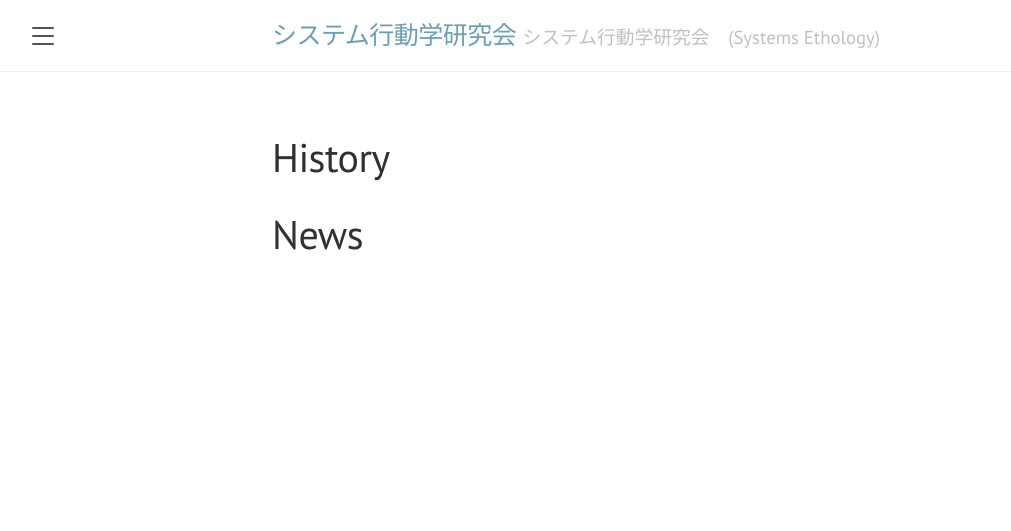
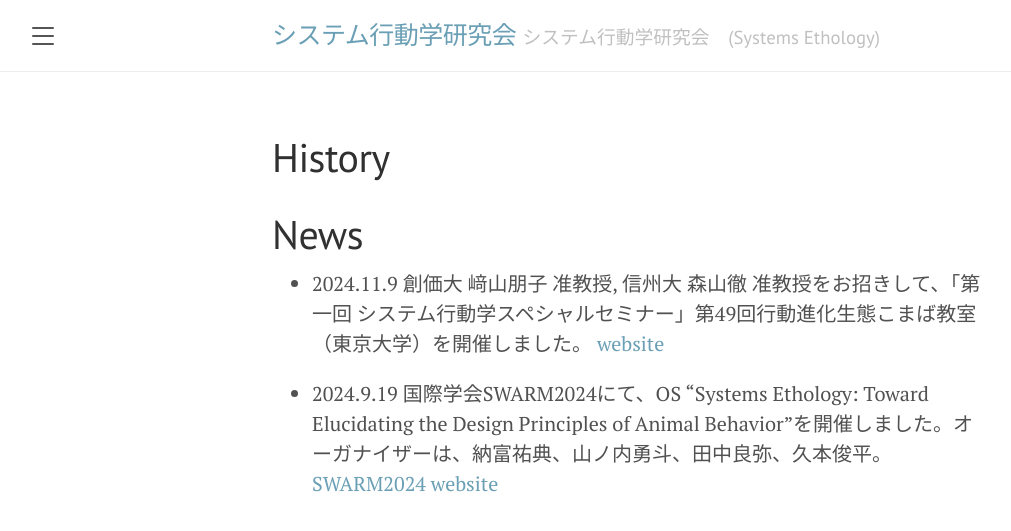
Before and after one commit to SystemsEthology/website, a Jekyll site: the page built from history.md, in a window 1280 px wide. Shown: the top 531 px of the page, without its empty margins (8-1019 px from the left). Built offline with Jekyll 4.4.1, drawn with Linux system fonts in a browser that asks for light colours.

Commit message:
Update history.md

```diff
--- a/history.md
+++ b/history.md
@@ -5,3 +5,9 @@ order: 3
 ---
 
 # News
+
+- 2024.11.9  創価大 﨑山朋子 准教授, 信州大 森山徹 准教授をお招きして、「第一回 システム行動学スペシャルセミナー」第49回行動進化生態こまば教室（東京大学）を開催しました。
+  [website](https://sites.google.com/site/komabaecoevo/past_seminor/%E7%AC%AC49%E5%9B%9E-%E7%AC%AC%E4%B8%80%E5%9B%9E-%E3%82%B7%E3%82%B9%E3%83%86%E3%83%A0%E8%A1%8C%E5%8B%95%E5%AD%A6%E3%82%B9%E3%83%9A%E3%82%B7%E3%83%A3%E3%83%AB%E3%82%BB%E3%83%9F%E3%83%8A%E3%83%BC?authuser=0)
+
+- 2024.9.19 国際学会SWARM2024にて、OS “Systems Ethology: Toward Elucidating the Design Principles of Animal Behavior”を開催しました。オーガナイザーは、納富祐典、山ノ内勇斗、田中良弥、久本俊平。
+  [SWARM2024 website](https://www.swarm-systems.org/swarm2024/organized-sessions#h.emxq8numwflp)
```
